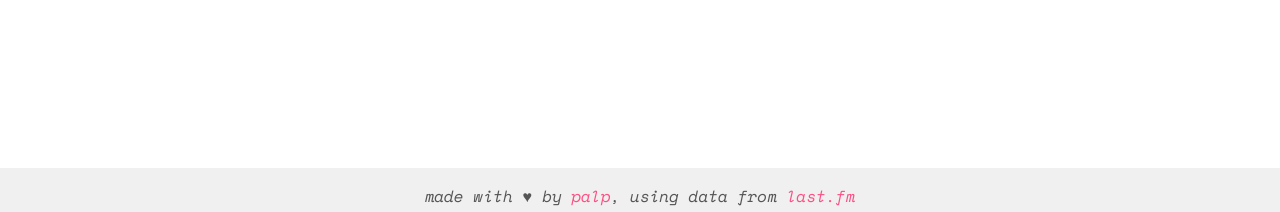
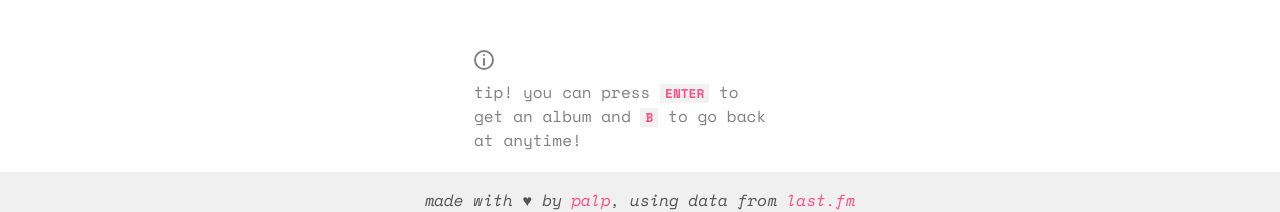
Before and after one commit to palpfiction/what-to-listen, a Svelte app: page / in a window 1280 px wide. Shown: the part 546-758 px from the top of the page. Built offline with nearby package versions, Linux system fonts and the light colour scheme.

Commit message:
add shortcuts!
closes #3

```diff
--- a/package.json
+++ b/package.json
@@ -29,6 +29,7 @@
         "rollup-plugin-terser": "^7.0.0",
         "svelte": "^3.0.0",
         "svelte-check": "^1.0.0",
+        "svelte-keydown": "^0.2.0",
         "svelte-preprocess": "^4.0.0",
         "tslib": "^2.0.0"
     },
--- a/public/global.css
+++ b/public/global.css
@@ -2,6 +2,8 @@
 
 :root {
 	--primary: #fc5185;
+	--border-radius: 5px;
+	--max-width: 300px;
 }
 
 html, body {
@@ -20,6 +22,16 @@ body {
 	text-transform: lowercase;
 	text-align: center;
 	margin: 0 auto;
+}
+
+code {
+	background-color: #f1f1f1;
+	color: var(--primary);
+	padding: 0 5px;
+	font-family:'Space Mono', monospace;
+	text-transform: uppercase;
+	font-size: 0.8rem;
+	font-weight: bold;
 }
 
 a {
@@ -48,7 +60,7 @@ button {
 	margin: 2em auto;
 	color: white;
 	background-color: var(--primary);
-	border-radius: 5px;
+	border-radius: var(--border-radius);
 	border: none;
 	padding: 1em;
 	transition: 0.1s;
@@ -70,3 +82,33 @@ button:hover {
 	color: white;
 	background-color: var(--primary);
 }
+
+.gg-info {
+    box-sizing: border-box;
+    position: relative;
+    display: block;
+    transform: scale(var(--ggs,1));
+    width: 20px;
+    height: 20px;
+    border: 2px solid;
+    border-radius: 40px
+}
+.gg-info::after,
+.gg-info::before {
+    content: "";
+    display: block;
+    box-sizing: border-box;
+    position: absolute;
+    border-radius: 3px;
+    width: 2px;
+    background: currentColor;
+    left: 7px
+}
+.gg-info::after {
+    bottom: 2px;
+    height: 8px
+}
+.gg-info::before {
+    height: 2px;
+    top: 2px
+}
--- a/src/client/App.svelte
+++ b/src/client/App.svelte
@@ -16,7 +16,9 @@
 <Header />
 <main>
     {#if $appState.formSent}
-        <Result />
+        <div transition:slide={{ duration: 400 }}>
+            <Result />
+        </div>
     {:else}
         <div transition:slide={{ duration: 400 }}>
             <Form />
--- a/src/client/Form.svelte
+++ b/src/client/Form.svelte
@@ -2,6 +2,8 @@
     import { getTimePeriods, timePeriodToLabel } from "./TimePeriod";
     import { appState } from "./Stores";
     import { fly } from "svelte/transition";
+    import Keydown from "svelte-keydown";
+    import Tip from "./Tip.svelte";
 
     let formErrors = [];
 
@@ -15,6 +17,16 @@
         formErrors = [];
         if (isBlank($appState.albumRequest.user))
             formErrors = [...formErrors, `Username must be provided.`];
+
+        if (
+            $appState.albumRequest.maxPlayCount &&
+            $appState.albumRequest.minPlayCount >
+                $appState.albumRequest.maxPlayCount
+        )
+            formErrors = [
+                ...formErrors,
+                `Maximum plays cannot be greater than minimum plays.`,
+            ];
     }
 
     function isBlank(str: string): boolean {
@@ -27,7 +39,7 @@
         margin: 1em;
         display: grid;
         grid-template-columns: repeat(4, 1fr);
-        max-width: 300px;
+        max-width: var(--max-width);
         gap: 1em;
     }
 
@@ -57,7 +69,7 @@
         margin: 0.5em 0;
         border: none;
         background-color: #f0f0f0;
-        border-radius: 5px;
+        border-radius: var(--border-radius);
         outline: none;
         transition: 0.1s;
         color: #555;
@@ -85,7 +97,18 @@
     input[type="number"] {
         -moz-appearance: textfield; /* Firefox */
     }
+
+    #validation-feedback {
+        text-align: left;
+        padding: 10px 20px;
+        border-style: solid;
+        border-radius: var(--border-radius);
+        border-width: 2px;
+        border-color: var(--primary);
+    }
 </style>
+
+<Keydown on:Enter={onSubmit} />
 
 <form on:submit={onSubmit}>
     {#if formErrors.length !== 0}
@@ -143,3 +166,4 @@
 
     <button type="submit" class="field">give me an album!</button>
 </form>
+<Tip />
--- a/src/client/Result.svelte
+++ b/src/client/Result.svelte
@@ -5,6 +5,7 @@
     import Circle from "./Circle.svelte";
     import { appState } from "./Stores";
     import { timePeriodToValue } from "./TimePeriod";
+    import Keydown from "svelte-keydown";
 
     const BASE_URL = "get-album";
 
@@ -29,6 +30,13 @@
             );
         }
 
+        if ($appState.albumRequest.maxPlayCount) {
+            url.searchParams.append(
+                "maxPlayCount",
+                $appState.albumRequest.maxPlayCount.toString()
+            );
+        }
+
         if ($appState.albumRequest.period) {
             url.searchParams.append(
                 "period",
@@ -49,10 +57,11 @@
     #container {
         display: flex;
         flex-direction: column;
-        max-width: 500px;
+        max-width: var(--max-width);
+        padding: 10px;
     }
     img {
-        border-radius: 4px;
+        border-radius: var(--border-radius);
         margin: auto;
         transition: 0.1s;
     }
@@ -77,14 +86,14 @@
         margin-top: 5px;
     }
 
-    #result {
-        padding: 10px;
-    }
-
     #album {
         text-align: left;
     }
 </style>
+
+<Keydown
+    on:Enter={() => (albumResponse = getAlbum())}
+    on:b={() => ($appState.formSent = false)} />
 
 <div id="container">
     {#if albumResponse}
--- /dev/null
+++ b/src/client/Tip.svelte
@@ -0,0 +1,21 @@
+<style>
+    .tip {
+        text-align: left;
+        max-width: var(--max-width);
+        color: grey;
+        margin: 20px 0;
+    }
+
+    #info {
+        margin-bottom: 10px;
+    }
+</style>
+
+<div class="tip">
+    <div id="info" class="gg-info" />
+    tip! you can press
+    <code>Enter</code>
+    to get an album and
+    <code>b</code>
+    to go back at anytime!
+</div>
```
Also changed, not shown: 1 other file (tests, documents, lock files or other folders).
